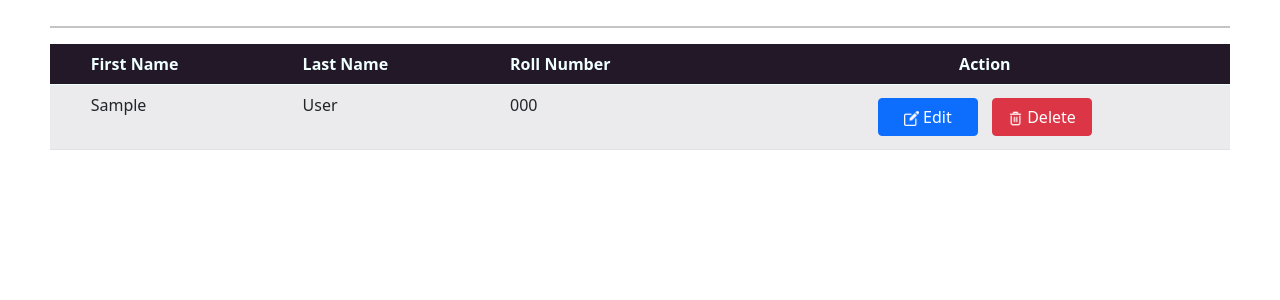
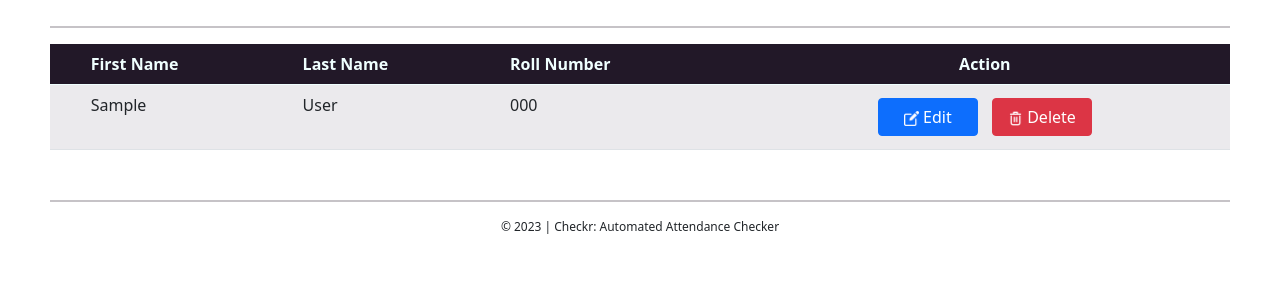
Before and after one commit to shaniacc/CSIT327-Repo_Canoy_Ylaya_Lozano_Lavador, a Flask app: page /Studentlist in a window 1280 px wide. Shown: the part 175-475 px from the top of the page. Run offline with Flask 3, Linux system fonts and the light colour scheme; tables that the repository leaves empty hold one stand-in row (values such as "Sample post").

Commit message:
added footer to Student List page

```diff
--- a/templates/StudentList.html
+++ b/templates/StudentList.html
@@ -108,5 +108,9 @@
             {%endfor%}
             </table>
         </div>
+        <footer style="margin-bottom: 50px;">
+            <hr style="margin-left: 50px; margin-right: 50px; border-top: 2px solid #1f1525fb;">
+            <p style="text-align: center; margin-bottom: 0px; font-size: 12px;">&copy; 2023 | Checkr: Automated Attendance Checker</p>
+        </footer>
 
     {%endblock%}
```
